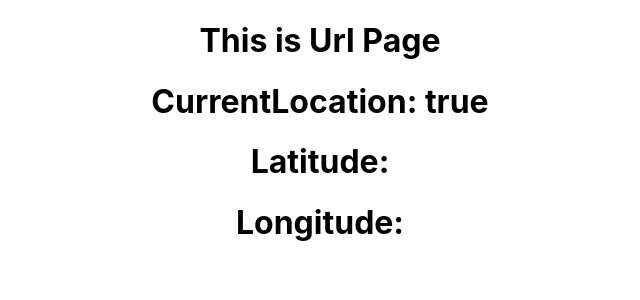
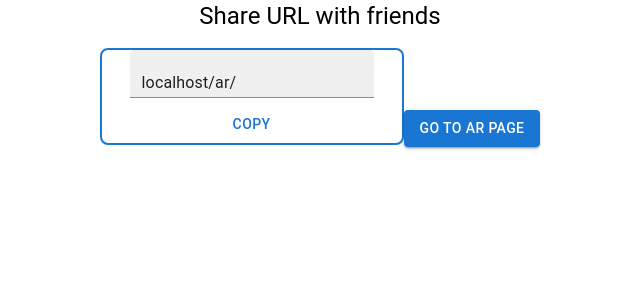
Before and after one commit to santooooooo/WHEARE, a React (Create React App) app: page /url in a window 1280 px wide. Shown: the top 300 px of the page, without its empty margins (320-960 px from the left). Built offline with nearby package versions, Linux system fonts and the light colour scheme; no server answers; the HTML template or start-up script is replaced by a standard one.

Commit message:
#4 add copy clipboard func

```diff
--- a/package.json
+++ b/package.json
@@ -5,6 +5,7 @@
   "dependencies": {
     "@emotion/react": "^11.10.6",
     "@emotion/styled": "^11.10.6",
+    "@mui/icons-material": "^5.11.16",
     "@mui/material": "^5.11.16",
     "@testing-library/jest-dom": "^5.16.5",
     "@testing-library/react": "^13.4.0",
--- a/src/URL/url.tsx
+++ b/src/URL/url.tsx
@@ -1,22 +1,26 @@
-import React from "react";
+import React, { useState } from "react";
 import {
   useCurrentLocation,
   useLatitude,
   useLongitude,
-  //useUrl,
 } from "./../DataProvider";
+import { TextField, Button, Box, Typography } from "@mui/material";
 
 export default function Url() {
   const { checked } = useCurrentLocation();
   const { latitude, setLatitude } = useLatitude();
   const { longitude, setLongitude } = useLongitude();
-  //const { url, setUrl, resetUrl } = useUrl();
+  const baseUrl: string = window.location.host + "/ar/";
+  //クリップボードにコピーした時の結果を表示
+  let [copied, setCopied] = useState(false);
+  const color = copied ? "success" : "primary";
 
+  //latitude & longitudeの値をセット
   if (checked) {
     const setCurrentPosition = (pos: any) => {
       const crd = pos.coords;
       setLatitude(crd.latitude);
-      setLongitude(crd.longitude);
+      setLongitude("/" + crd.longitude);
     };
 
     navigator.geolocation.getCurrentPosition(
@@ -28,10 +32,42 @@ export default function Url() {
 
   return (
     <div className="url">
-      <h1>This is Url Page</h1>
-      <h1>CurrentLocation: {checked.toString()}</h1>
-      <h1>Latitude: {latitude}</h1>
-      <h1>Longitude: {longitude}</h1>
+      <Typography variant="h5">Share URL with friends</Typography>
+      <Box
+        sx={{
+          maxWidth: 300,
+          display: "inline-block",
+          border: 2,
+          borderColor: "primary.main",
+          borderRadius: 2,
+          mt: 2,
+        }}
+      >
+        <TextField
+          value={baseUrl + latitude + longitude}
+          type="readOnly"
+          variant="filled"
+          size="small"
+        />
+        <Button
+          sx={{
+            mt: 1,
+          }}
+          color={color}
+          onClick={() => {
+            copyTextToClipboard(
+              baseUrl + latitude + longitude,
+              copied,
+              setCopied
+            );
+          }}
+        >
+          {copied ? "copied" : "copy"}
+        </Button>
+      </Box>
+      <Button color="primary" variant="contained" sx={{ mt: 2 }}>
+        Go to AR Page
+      </Button>
     </div>
   );
 }
@@ -45,3 +81,19 @@ const options = {
   timeout: 5000,
   maximumAge: 0,
 };
+
+//URLをクリップボードにコピー
+function copyTextToClipboard(
+  url: string,
+  copied: boolean,
+  setCopied: Function
+) {
+  navigator.clipboard
+    .writeText(url)
+    .then(() => {
+      setCopied(!copied);
+    })
+    .catch((err) => {
+      console.log(err);
+    });
+}
```
Also changed, not shown: 1 other file (tests, documents, lock files or other folders).
